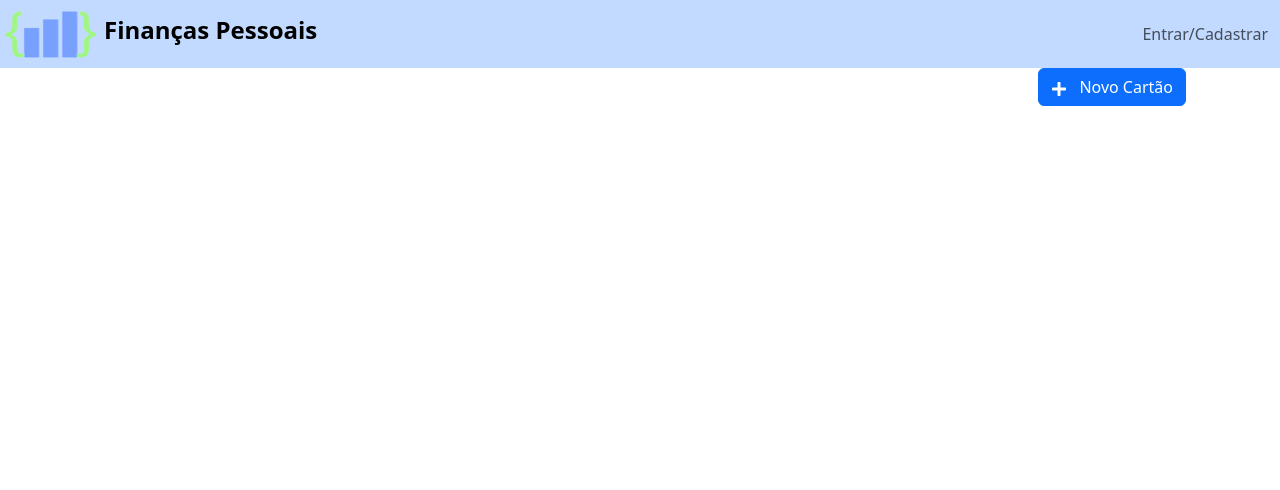
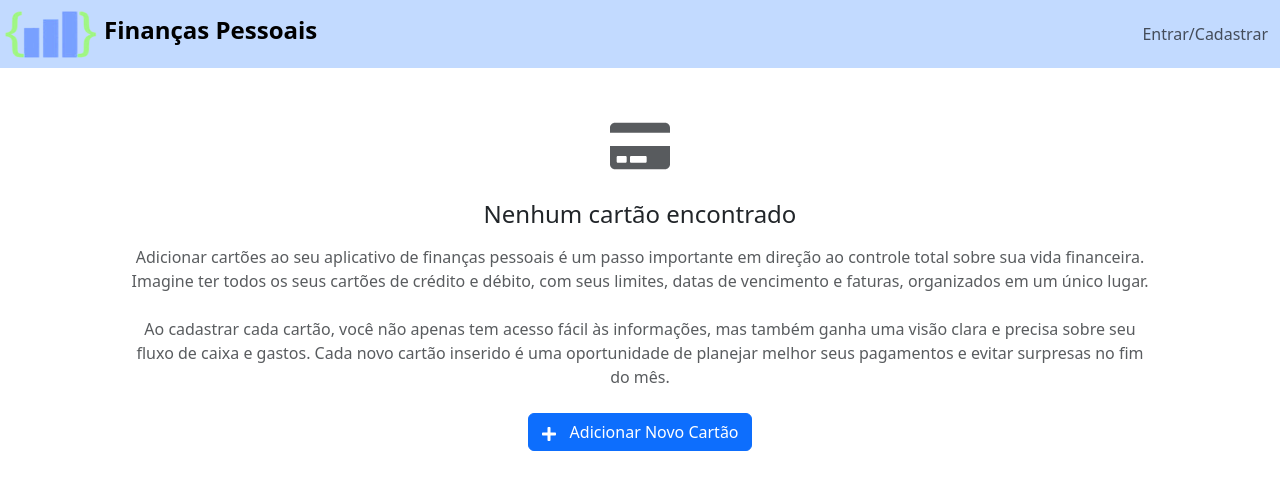
Before and after one commit to AlissonSP1511/projeto_individual_frontend, a Next.js app in the folder avaliacao_2/: page /pages/cartoesDeCredito in a window 1280 px wide. Shown: the top 490 px of the page. Built offline with nearby package versions, Linux system fonts and the light colour scheme.

Commit message:
tela de loadind cartoes e texto caso nenhum cadastrado

```diff
--- a/avaliacao_2/src/app/pages/cartoesDeCredito/page.js
+++ b/avaliacao_2/src/app/pages/cartoesDeCredito/page.js
@@ -47,6 +47,63 @@ export default function CartoesDeCredito() {
     }
   }
 
+  const [carregando, setCarregando] = useState(true);
+
+  async function carregarDados() {
+    try {
+      setCarregando(true);
+      await carregarCartoes();
+    } finally {
+      setCarregando(false);
+    }
+  }
+
+  useEffect(() => {
+    carregarDados();
+  }, []);
+
+  if (carregando) {
+    return (
+      <Pagina titulo="Cartões de Crédito">
+
+      <div className="preloader flex-column justify-content-center align-items-center">
+        <img
+          className="animation__shake"
+          src="/dist/img/AdminLTELogo.png"
+          alt="AdminLTELogo"
+          height={60}
+          width={60}
+        />
+        <h3 className="mt-3">Carregando...</h3>
+        </div>
+      </Pagina>
+    );
+  }
+
+  if (cartoes.length === 0) {
+    return (
+      <Pagina titulo="Cartões de Crédito">
+      <div className="d-flex flex-column justify-content-center align-items-center text-center p-5">
+        <FaCreditCard size={60} className="text-muted mb-4" />
+        <h4 className="mb-3">Nenhum cartão encontrado</h4>
+        <p className="text-muted mb-4">
+          Adicionar cartões ao seu aplicativo de finanças pessoais é um passo importante em direção ao controle total sobre sua vida financeira.
+          Imagine ter todos os seus cartões de crédito e débito, com seus limites, datas de vencimento e faturas, organizados em um único lugar.
+        </p>
+        <p className="text-muted mb-4">
+          Ao cadastrar cada cartão, você não apenas tem acesso fácil às informações, mas também ganha uma visão clara e precisa sobre seu fluxo de caixa e gastos.
+          Cada novo cartão inserido é uma oportunidade de planejar melhor seus pagamentos e evitar surpresas no fim do mês.
+        </p>
+        <Link href="/pages/cartoesDeCredito/form" passHref>
+          <button className="btn btn-primary">
+            <FaPlus className="me-2" /> Adicionar Novo Cartão
+          </button>
+        </Link>
+        </div>
+      </Pagina>
+    );
+  }
+
   function excluir(id) {
     Swal.fire({
       title: 'Confirmar exclusão?',
@@ -74,13 +131,8 @@ export default function CartoesDeCredito() {
 
   return (
     <Pagina titulo="Cartões de Crédito">
+      {cartoes.length > 0 &&
         <Container>
-        <div className="d-flex justify-content-end mb-4">
-          <Link href="/pages/cartoesDeCredito/form" passHref className="btn btn-primary">
-            <FaPlus className="me-2" /> Novo Cartão
-          </Link>
-        </div>
-
           {cartoes.map(cartao => (
             <CardCartao
               key={cartao._id}
@@ -88,7 +140,13 @@ export default function CartoesDeCredito() {
               onExcluir={excluir}
             />
           ))}
+          <div className="d-flex justify-content-end mb-4">
+            <Link href="/pages/cartoesDeCredito/form" passHref className="btn btn-primary">
+              <FaPlus className="me-2" /> Novo Cartão
+            </Link>
+          </div>
         </Container>
+      }
     </Pagina>
   );
 }
```
Lines whose indentation alone changed are shown as unchanged.
